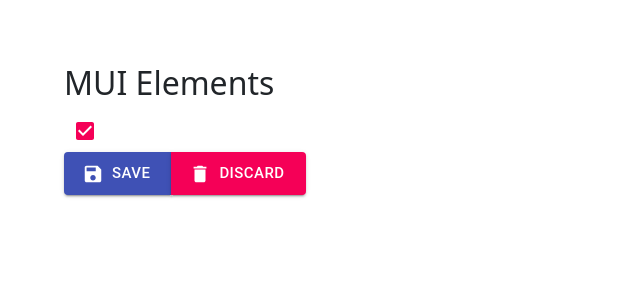
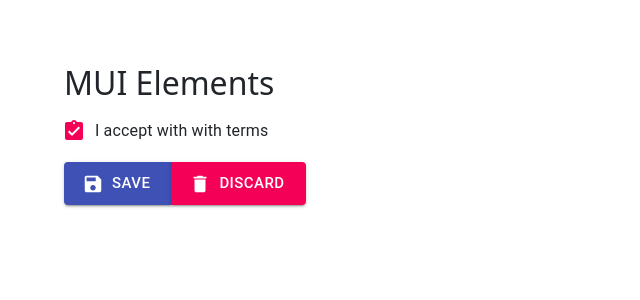
Before and after one commit to priyan1995/React-fundamenals, a React (Create React App) app: page /material-ui-elements in a window 1280 px wide. Shown: the top 300 px of the page, without its empty margins (0-640 px from the left). Built offline with nearby package versions, Linux system fonts and the light colour scheme.

Commit message:
MUI checkbox added

```diff
--- a/src/components/MaterialUi/MaterialUiCheckbox.jsx
+++ b/src/components/MaterialUi/MaterialUiCheckbox.jsx
@@ -1,17 +1,26 @@
 import React, { useState } from 'react';
 import Checkbox from '@material-ui/core/Checkbox';
-
+import FormControlLabel from '@material-ui/core/FormControlLabel';
+import AssignmentTurnedIn from '@material-ui/icons/AssignmentTurnedIn';
+import AssignmentLate from '@material-ui/icons/AssignmentLate';
 
 export const MaterialUiCheckbox = () => {
     const [checked, setChecked] = useState(true)
     return (
         <div>
-            <Checkbox
-                checked={checked}
-                onChange={(e) => setChecked(e.target.checked)}
-                inputProps={{
-                    'area-label': 'secondary checkbox'
-                }}
+            <FormControlLabel
+                control={<Checkbox
+                    checked={checked}
+                    checkedIcon={<AssignmentTurnedIn />}
+                    icon={<AssignmentLate />}
+                    onChange={(e) => setChecked(e.target.checked)}
+                    inputProps={{
+                        'area-label': 'secondary checkbox'
+                    }}
+                    color="secondary"
+                />}
+                label="I accept with with terms"
+
             />
         </div>
     )
```
